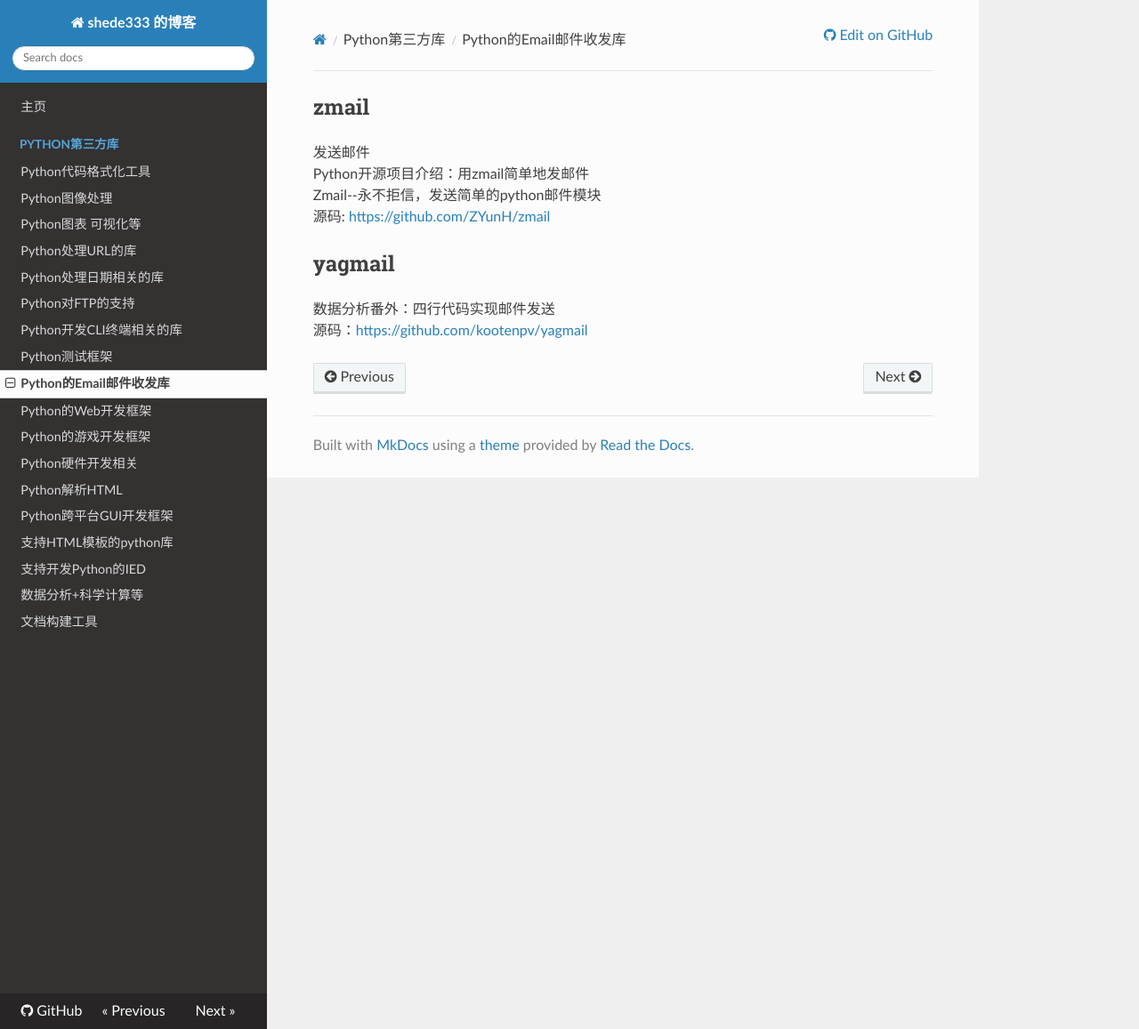
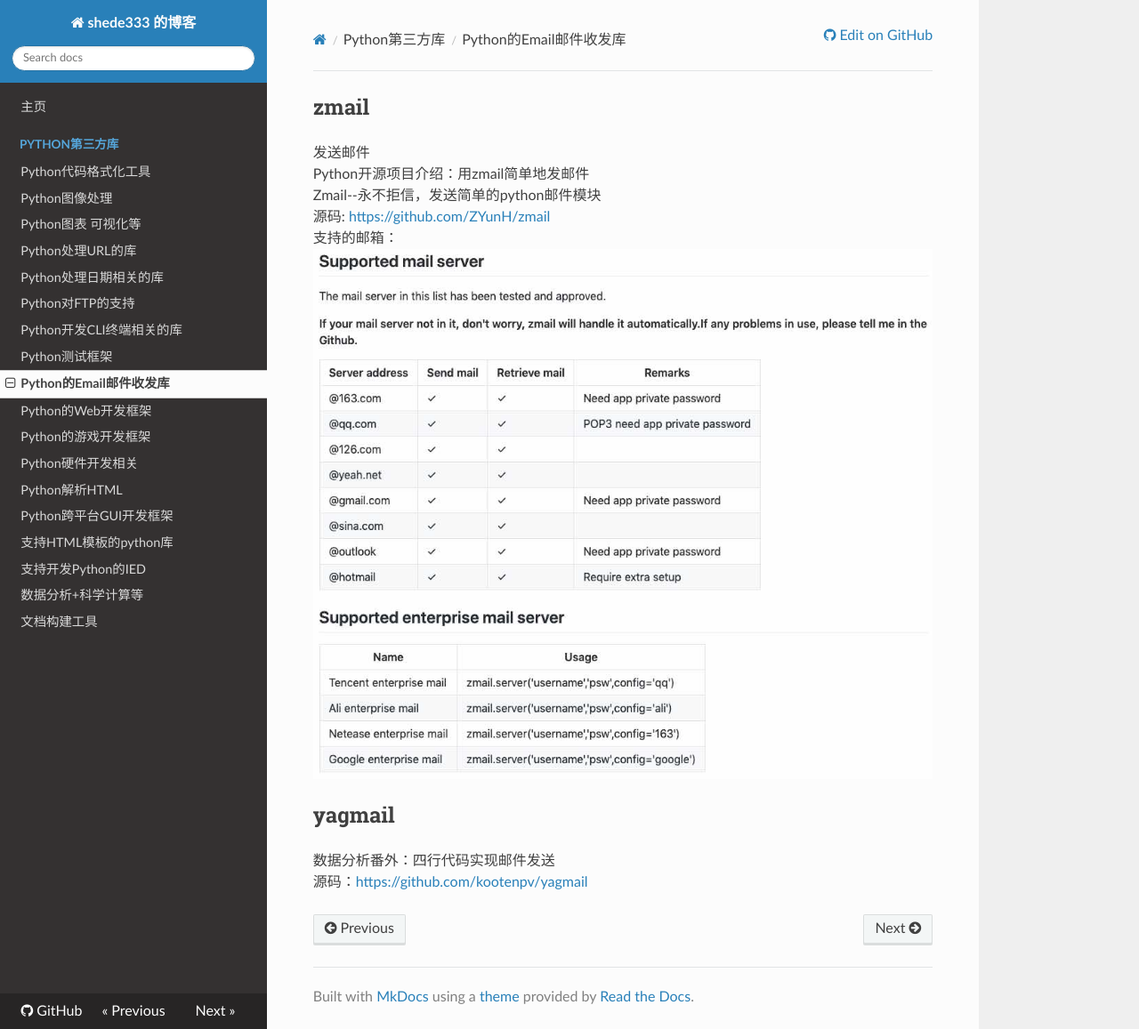
Before and after one commit to shede333/SWPy3rdLibMKBlog, an MkDocs documentation site: the page built from docs/Python第三方库/Python的Email邮件收发库.md, in a window 1280 px wide and 1157 px high. Shown: the whole window at 89% size. Built offline with MkDocs 1.6.1, drawn with Linux system fonts in a browser that asks for light colours; nearby versions of some CDN libraries.

Commit message:
add image

```diff
--- a/docs/Python第三方库/Python的Email邮件收发库.md
+++ b/docs/Python第三方库/Python的Email邮件收发库.md
@@ -5,6 +5,8 @@
 Python开源项目介绍：用zmail简单地发邮件
 Zmail--永不拒信，发送简单的python邮件模块
 源码: <https://github.com/ZYunH/zmail>
+支持的邮箱：
+![](./images/zmail-support.jpg)
 
 ## yagmail
 数据分析番外：四行代码实现邮件发送
```
Also changed, not shown: docs/Python第三方库/images/zmail-support.jpg (added).
